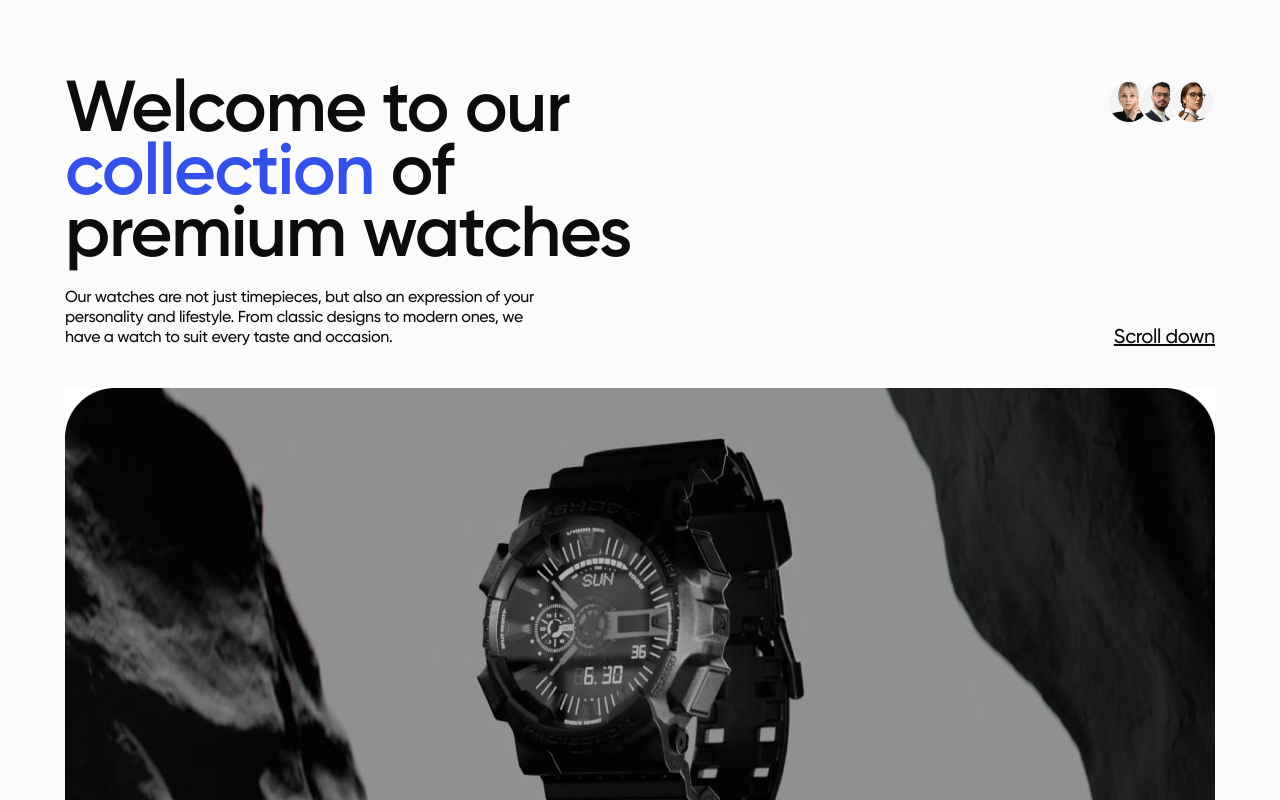
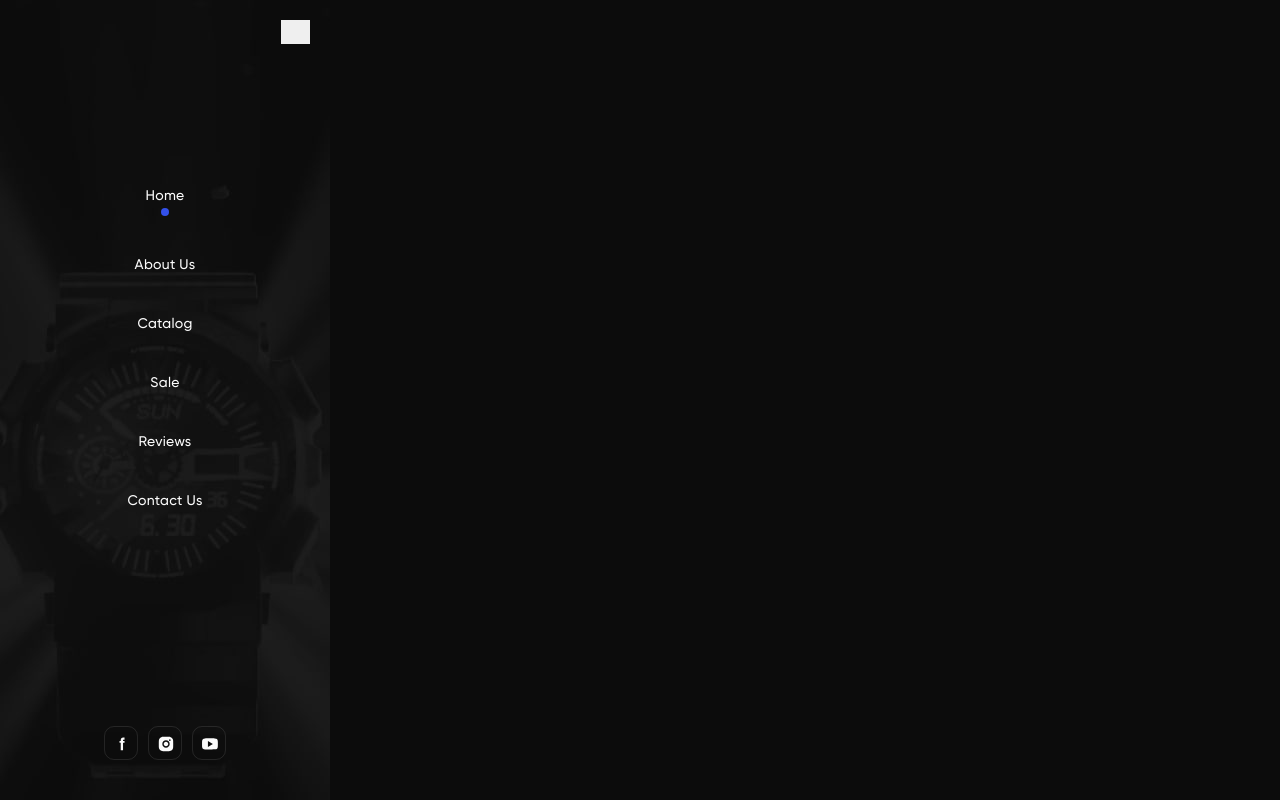
Before and after one commit to alex-miami-petrov/codenet, a website built with Vite: page src/index.html in a window 1280 px wide. Shown: the top 800 px of the page. Built offline with nearby package versions, Linux system fonts and the light colour scheme.

Commit message:
implemented mon-menu

```diff
--- a/src/css/mob-menu.css
+++ b/src/css/mob-menu.css
@@ -1,20 +1,29 @@
-.mob-menu {
-  display: flex;
-  flex-direction: column;
-  justify-content: space-between;
-  overflow: auto;
-  opacity: 0;
-  visibility: hidden;
-  pointer-events: none;
+.backdrop {
   width: 100%;
   height: 100%;
   position: fixed;
   top: 0;
-  background-color: #fff;
+  background-color: #0c0c0c;
+}
+
+.mob-menu {
+  width: 200px;
+  height: 100%;
+  background-image: image-set(
+    url(../img/mob.jpg) 1x,
+    url(../img/mob-2x.jpg) 2x
+  );
+  display: flex;
+  align-items: center;
+  justify-content: space-between;
+  flex-direction: column;
+  padding-bottom: 40px;
 }
 
 .mob-menu-list {
   padding: 0;
+  text-align: center;
+  margin-bottom: 11.5vh;
 }
 
 .mob-menu-li:not(:last-child) {
@@ -22,9 +31,63 @@
 }
 
 .mob-menu-item {
-  font-weight: 700;
-  font-size: 36px;
-  line-height: 1.11;
+  font-weight: 500;
+  font-size: 14px;
+  line-height: 1.28;
   letter-spacing: 0.02em;
-  color: #2e2f42;
+  color: #fbfbfb;
+  text-align: center;
 }
+
+.is-open {
+  opacity: 1;
+  pointer-events: auto;
+  visibility: visible;
+}
+
+.menu-close-btn {
+  border: none;
+}
+
+.button-container {
+  text-align: right;
+  width: 100%;
+  padding: 20px;
+}
+
+.socmedia-list {
+  display: flex;
+  gap: 10px;
+}
+
+.socmedia-item {
+  border: 1px solid rgba(251, 251, 251, 0.1);
+  border-radius: 10px;
+  padding: 8px;
+  width: 34px;
+  height: 34px;
+}
+
+.mob-menu-li.active::after {
+  content: '';
+  height: 8px;
+  width: 8px;
+  background-color: #3350e9;
+  display: block;
+  margin: 2px auto;
+  border-radius: 50%;
+}
+
+.socmedia-icon {
+  fill: #fbfbfb;
+}
+
+@media screen and (min-width: 768px) {
+  .mob-menu {
+    width: 330px;
+    background-image: image-set(
+      url(../img/mob-768.jpg) 1x,
+      url(../img/mob-768-2x.jpg) 2x
+    );
+  }
+}
--- a/src/partials/mob-menu.html
+++ b/src/partials/mob-menu.html
@@ -1,8 +1,15 @@
-<section class="mob-menu is-open">
-    <div>
+<div class="backdrop">
+    <div class="mob-menu is-open">
+        <div class="button-container">
+            <button type="button" class="menu-close-btn">
+                <svg class="svg-close-mob" width="17" height="17">
+                    <use href="../img/icons.svg#icon-x"></use>
+                </svg>
+            </button>
+        </div>
         <nav>
             <ul class="mob-menu-list">
-                <li class="mob-menu-li"><a href="./index.html" class="mob-menu-item">Home</a></li>
+                <li class="mob-menu-li active"><a href="./index.html" class="mob-menu-item">Home</a></li>
                 <li class="mob-menu-li"><a href="" class="mob-menu-item">About Us</a></li>
                 <li class="mob-menu-li"><a href="" class="mob-menu-item">Catalog</a></li>
                 <li class="mob-menu-li"><a href="" class="mob-menu-item">Sale</a></li>
@@ -10,5 +17,30 @@
                 <li class="mob-menu-li"><a href="" class="mob-menu-item">Contact Us</a></li>
             </ul>
         </nav>
+
+        <ul class="socmedia-list">
+            <li class="socmedia-item">
+                <a href="" class="socmedia-link">
+                    <svg class="socmedia-icon" width="18" height="18">
+                        <use href="../img/icons.svg#icon-fb"></use>
+                    </svg>
+                </a>
+            </li>
+            <li class="socmedia-item">
+                <a href="" class="socmedia-link">
+                    <svg class="socmedia-icon" width="18" height="18">
+                        <use href="../img/icons.svg#icon-instagram"></use>
+                    </svg>
+                </a>
+            </li>
+            <li class="socmedia-item">
+                <a href="" class="socmedia-link">
+                    <svg class="socmedia-icon" width="18" height="18">
+                        <use href="../img/icons.svg#icon-you"></use>
+                    </svg>
+                </a>
+            </li>
+        </ul>
     </div>
-</section>
+
+</div>
```
